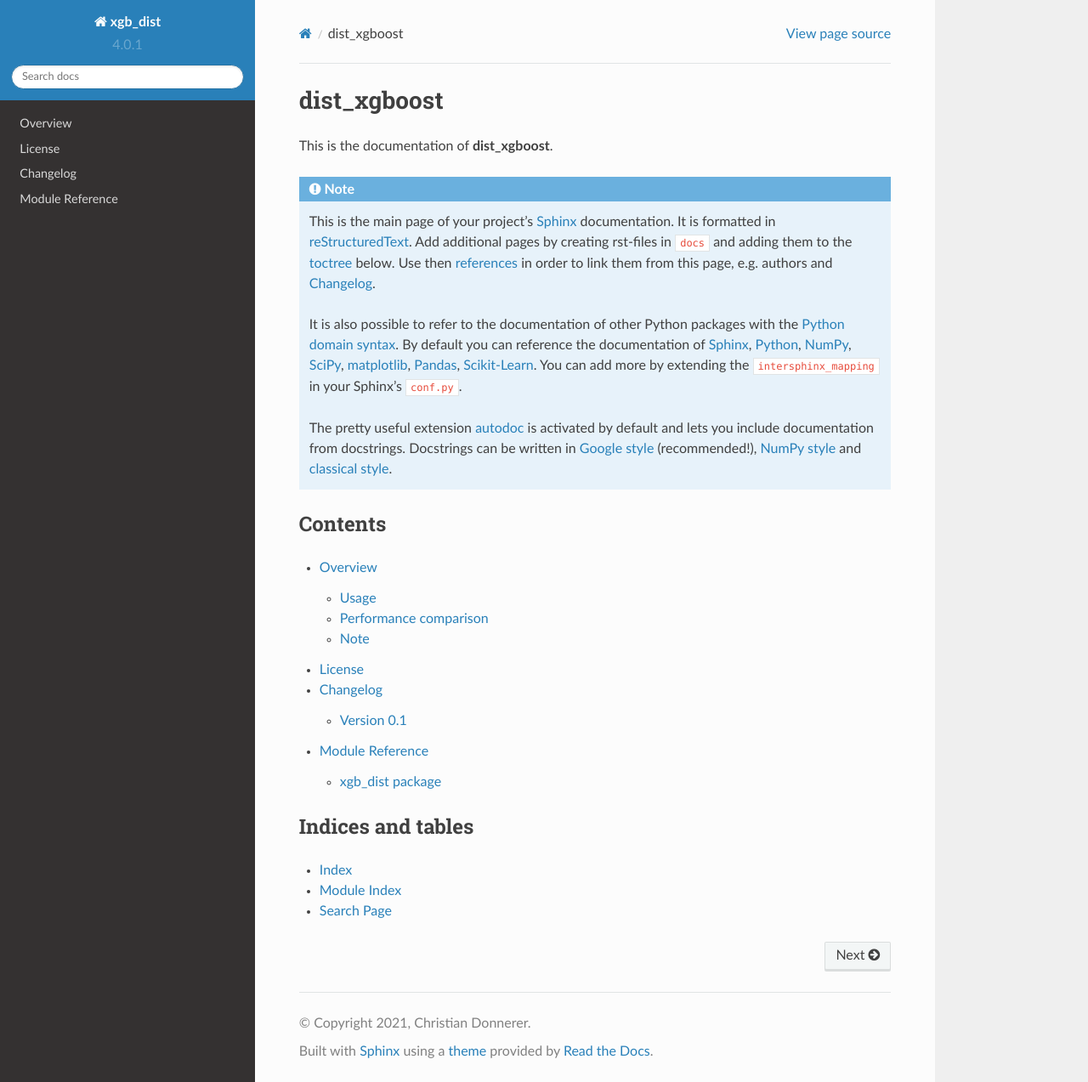
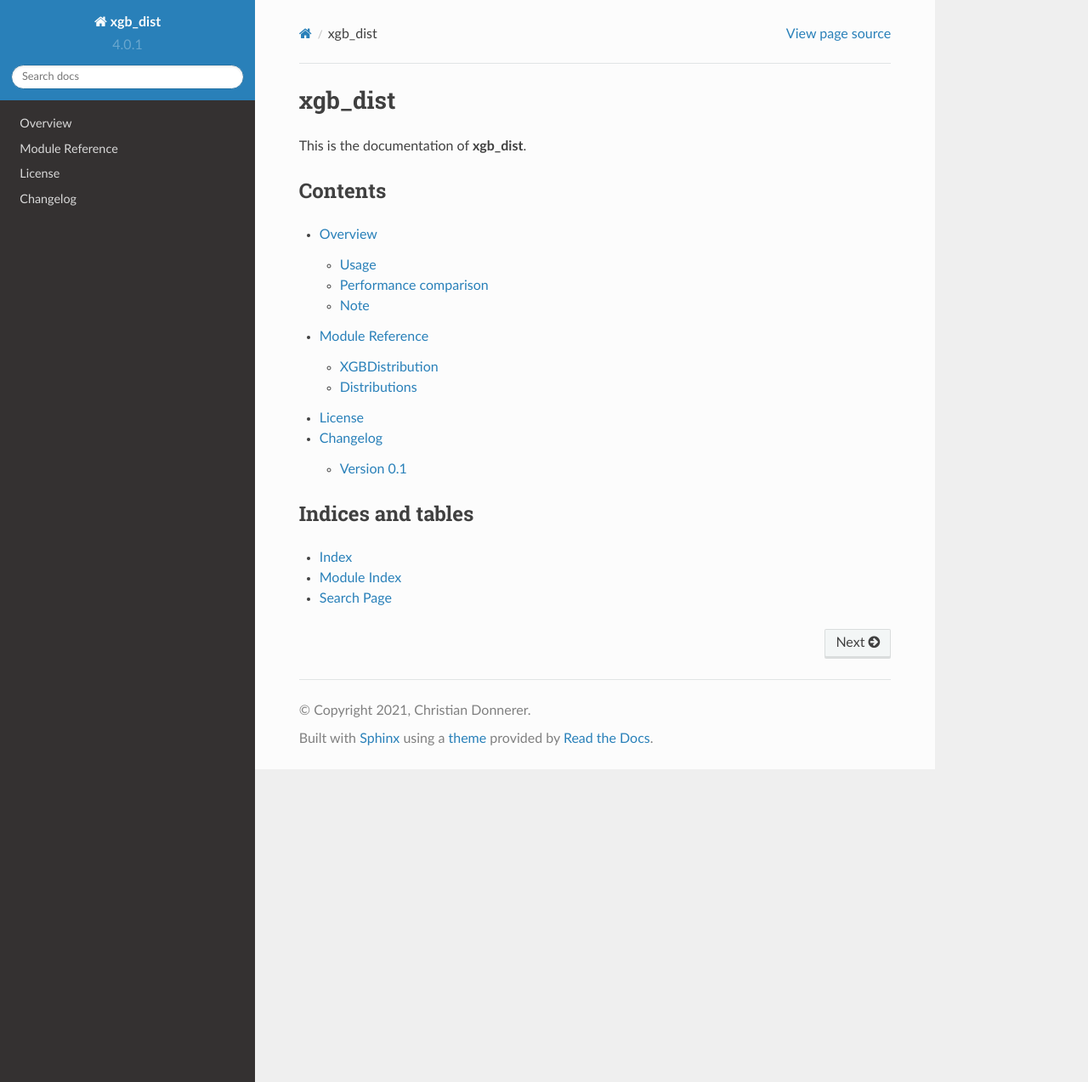
Before and after one commit to CDonnerer/xgboost-distribution, a Sphinx documentation site: the page built from docs/index.rst, in a window 1280 px wide and 1273 px high. Shown: the whole window at 85% size. Built offline with Sphinx 7.4.7 and the Read the Docs theme 2.0.0, drawn with Linux system fonts in a browser that asks for light colours.

Commit message:
docs cleanup

```diff
--- a/CHANGELOG.rst
+++ b/CHANGELOG.rst
@@ -5,6 +5,5 @@ Changelog
 Version 0.1
 ===========
 
-- Feature A added
-- FIX: nasty bug #1729 fixed
-- add your changes here!
+- First release of xgb_dist containing XGBDistribution class
+- Normal distribution implemented
--- a/docs/conf.py
+++ b/docs/conf.py
@@ -79,6 +79,13 @@ extensions = [
     "sphinx.ext.mathjax",
     "sphinx.ext.napoleon",
 ]
+
+
+autodoc_default_flags = ["members"]
+autodoc_default_options = {"members": True}
+
+# Generate autosummary pages. Output should be set with: `:toctree: api/`
+autosummary_generate = ["api.rst"]
 
 # Add any paths that contain templates here, relative to this directory.
 templates_path = ["_templates"]
--- a/docs/index.rst
+++ b/docs/index.rst
@@ -1,26 +1,8 @@
 ============
-dist_xgboost
+xgb_dist
 ============
 
-This is the documentation of **dist_xgboost**.
-
-.. note::
-
-    This is the main page of your project's `Sphinx`_ documentation.
-    It is formatted in `reStructuredText`_. Add additional pages
-    by creating rst-files in ``docs`` and adding them to the `toctree`_ below.
-    Use then `references`_ in order to link them from this page, e.g.
-    :ref:`authors` and :ref:`changes`.
-
-    It is also possible to refer to the documentation of other Python packages
-    with the `Python domain syntax`_. By default you can reference the
-    documentation of `Sphinx`_, `Python`_, `NumPy`_, `SciPy`_, `matplotlib`_,
-    `Pandas`_, `Scikit-Learn`_. You can add more by extending the
-    ``intersphinx_mapping`` in your Sphinx's ``conf.py``.
-
-    The pretty useful extension `autodoc`_ is activated by default and lets
-    you include documentation from docstrings. Docstrings can be written in
-    `Google style`_ (recommended!), `NumPy style`_ and `classical style`_.
+This is the documentation of **xgb_dist**.
 
 
 Contents
@@ -30,10 +12,9 @@ Contents
    :maxdepth: 2
 
    Overview <readme>
+   Module Reference <api>
    License <license>
-   Authors <authors>
    Changelog <changelog>
-   Module Reference <api/modules>
 
 
 Indices and tables
```
Also changed, not shown: README.rst (+6 -2 lines), docs/api.rst (added, +30 -0 lines).
